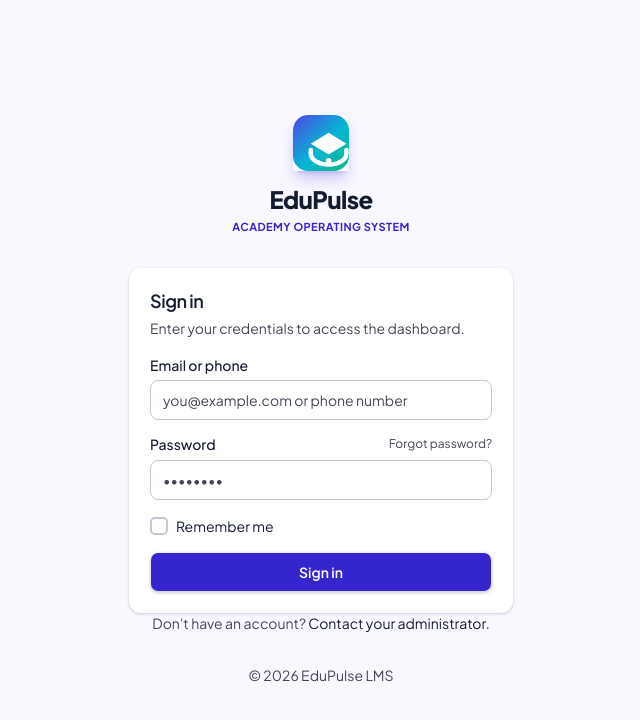
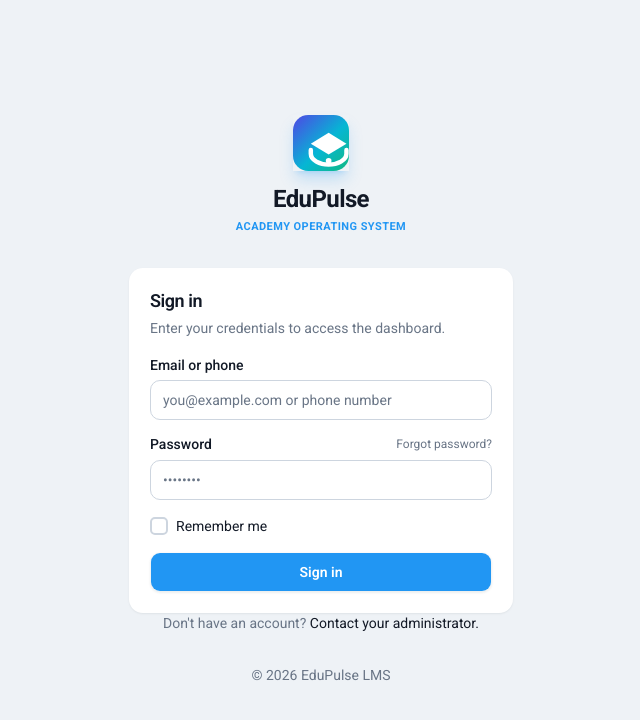
Before and after one commit to sanjayksanthosh/eduflow-lms, a React (Vite) app in the folder frontend/: page /login in a window 1280 px wide. Shown: the top 720 px of the page, without its empty margins (319-959 px from the left). Built offline with nearby package versions, Linux system fonts and the light colour scheme; no server answers.

Commit message:
style: apply Berry admin UI (CodedThemes) design language across all pages - blue/purple palette, Roboto, grey100 gutter, soft-tinted chips

```diff
--- a/frontend/index.html
+++ b/frontend/index.html
@@ -5,7 +5,7 @@
     <link rel="icon" type="image/svg+xml" href="/favicon.svg" />
     <meta name="viewport" content="width=device-width, initial-scale=1.0, viewport-fit=cover" />
     <meta name="description" content="EduPulse LMS - The Academy Operating System" />
-    <meta name="theme-color" content="#4f46e5" />
+    <meta name="theme-color" content="#2196f3" />
     <meta name="apple-mobile-web-app-capable" content="yes" />
     <meta name="apple-mobile-web-app-status-bar-style" content="default" />
     <meta name="apple-mobile-web-app-title" content="EduPulse" />
@@ -13,7 +13,7 @@
     <link rel="preconnect" href="https://fonts.googleapis.com" />
     <link rel="preconnect" href="https://fonts.gstatic.com" crossorigin />
     <link
-      href="https://fonts.googleapis.com/css2?family=Plus+Jakarta+Sans:wght@400;500;600;700;800&display=swap"
+      href="https://fonts.googleapis.com/css2?family=Roboto:wght@400;500;600;700&display=swap"
       rel="stylesheet"
     />
     <title>EduPulse LMS</title>
--- a/frontend/src/components/layout/AppLayout.tsx
+++ b/frontend/src/components/layout/AppLayout.tsx
@@ -39,7 +39,7 @@ export function AppLayout() {
       </Sheet>
 
       <div className="flex min-w-0 flex-1 flex-col lg:pl-64">
-        <header className="sticky top-0 z-20 flex h-14 items-center gap-2 border-b bg-background/95 px-4 pt-safe backdrop-blur lg:pt-0">
+        <header className="sticky top-0 z-20 flex h-14 items-center gap-2 border-b border-border bg-card/95 px-4 pt-safe backdrop-blur lg:pt-0">
           <button
             type="button"
             aria-label="Open menu"
--- a/frontend/src/components/layout/Sidebar.tsx
+++ b/frontend/src/components/layout/Sidebar.tsx
@@ -42,7 +42,7 @@ export function SidebarContent({ entries, onNavigate }: SidebarContentProps) {
               className={({ isActive }) =>
                 cn(
                   "flex items-center gap-2.5 rounded-lg px-2.5 py-2 text-sm font-medium text-muted-foreground transition-colors hover:bg-muted hover:text-foreground",
-                  isActive && "bg-primary/10 font-semibold text-primary hover:bg-primary/10 hover:text-primary"
+                  isActive && "bg-secondary text-secondary-foreground font-semibold hover:bg-secondary hover:text-secondary-foreground"
                 )
               }
             >
--- a/frontend/src/index.css
+++ b/frontend/src/index.css
@@ -3,125 +3,127 @@
 
 @custom-variant dark (&:is(.dark *));
 
-/* ---- Kinetic Learning Architecture (EduPulse) design tokens ----
-   Follows the compiled mockups: violet-tinted Material 3 palette,
-   primary indigo #3525cd, white shadow-sm cards (no 1px borders). */
+/* ---- Berry (CodedThemes) design tokens ----
+   Translated from codedthemes/berry-free-react-admin-template
+   (MIT, commit 86418ae). Blue primary #2196f3, purple secondary
+   #673ab7, Roboto type system, soft grey100 content gutter #eef2f6,
+   white borderless cards, soft-tinted status chips. */
 
 :root {
-  --radius: 0.5rem;
+  --radius: 0.625rem;
 
-  /* Typography - Plus Jakarta Sans everywhere */
-  --font-sans: "Plus Jakarta Sans", ui-sans-serif, system-ui, -apple-system, "Segoe UI", sans-serif;
-  --default-font-family: "Plus Jakarta Sans", ui-sans-serif, system-ui, -apple-system, "Segoe UI", sans-serif;
+  /* Typography - Roboto everywhere */
+  --font-sans: "Roboto", ui-sans-serif, system-ui, -apple-system, "Segoe UI", sans-serif;
+  --default-font-family: "Roboto", ui-sans-serif, system-ui, -apple-system, "Segoe UI", sans-serif;
 
-  /* Elevation - Material 3 levels */
-  --elevation-1: 0 1px 2px 0 rgb(23 20 66 / 0.1), 0 1px 3px 1px rgb(23 20 66 / 0.08);
-  --elevation-2: 0 1px 2px 0 rgb(23 20 66 / 0.16), 0 2px 6px 2px rgb(23 20 66 / 0.1);
-  --elevation-3: 0 4px 8px 3px rgb(23 20 66 / 0.14), 0 8px 20px -6px rgb(23 20 66 / 0.16);
+  /* Elevation - Berry soft shadows on a light gutter */
+  --elevation-1: 0 1px 2px 0 rgb(32 40 45 / 0.04), 0 1px 3px 0 rgb(32 40 45 / 0.04);
+  --elevation-2: 0 2px 14px 0 rgb(32 40 45 / 0.08);
+  --elevation-3: 0 6px 18px 0 rgb(32 40 45 / 0.12), 0 12px 28px -8px rgb(32 40 45 / 0.14);
   --shadow-card: var(--elevation-1);
   --shadow-card-hover: var(--elevation-2);
 
-  /* Surface stack (surface #faf8ff, lowest #ffffff) */
-  --background: #faf8ff;
-  --foreground: #131b2e;
+  /* Surface stack (gutter grey100 #eef2f6, cards white) */
+  --background: #eef2f6;
+  --foreground: #121926;
   --card: #ffffff;
-  --card-foreground: #131b2e;
+  --card-foreground: #121926;
   --popover: #ffffff;
-  --popover-foreground: #131b2e;
+  --popover-foreground: #121926;
 
-  /* Primary indigo per mockups (#3525cd / container #4f46e5) */
-  --primary: #3525cd;
+  /* Primary blue (Berry #2196f3 / light #e3f2fd / dark #1e88e5) */
+  --primary: #2196f3;
   --primary-foreground: #ffffff;
 
-  /* Soft interactive surfaces (surface-container / low) */
-  --secondary: #eaedff;
-  --secondary-foreground: #2a2650;
-  --muted: #f2f3ff;
-  --muted-foreground: #464555;
-  --accent: #eaedff;
-  --accent-foreground: #2a2650;
+  /* Secondary purple (Berry #673ab7 / light #ede7f6 / dark #5e35b1) */
+  --secondary: #ede7f6;
+  --secondary-foreground: #673ab7;
+  --muted: #f8fafc;
+  --muted-foreground: #697586;
+  --accent: #ede7f6;
+  --accent-foreground: #673ab7;
 
-  --destructive: #ba1a1a;
+  --destructive: #f44336;
   --destructive-foreground: #ffffff;
 
-  /* Semantic status accents (design secondary teal / tertiary orange) */
-  --success: #00897a;
+  /* Semantic status accents (Berry success / warning / error) */
+  --success: #00c853;
   --success-foreground: #ffffff;
-  --warning: #b3540a;
-  --warning-foreground: #ffffff;
-  --info: #4e7cf6;
+  --warning: #ffc107;
+  --warning-foreground: #364152;
+  --info: #2196f3;
   --info-foreground: #ffffff;
 
-  --border: #e4e2f2;
-  --input: #c7c4d8;
-  --ring: #3525cd;
+  --border: #e3e8ef;
+  --input: #cdd5df;
+  --ring: #2196f3;
 
-  --chart-1: #3525cd;
-  --chart-2: #00897a;
-  --chart-3: #4e7cf6;
-  --chart-4: #e08700;
-  --chart-5: #5eead4;
+  --chart-1: #2196f3;
+  --chart-2: #00e676;
+  --chart-3: #673ab7;
+  --chart-4: #ffc107;
+  --chart-5: #f44336;
 
   --sidebar: #ffffff;
-  --sidebar-foreground: #131b2e;
-  --sidebar-primary: #3525cd;
+  --sidebar-foreground: #121926;
+  --sidebar-primary: #2196f3;
   --sidebar-primary-foreground: #ffffff;
-  --sidebar-accent: #f2f3ff;
-  --sidebar-accent-foreground: #131b2e;
-  --sidebar-border: #e4e2f2;
-  --sidebar-ring: #3525cd;
+  --sidebar-accent: #ede7f6;
+  --sidebar-accent-foreground: #673ab7;
+  --sidebar-border: #e3e8ef;
+  --sidebar-ring: #2196f3;
 }
 
 .dark {
-  --background: #141428;
-  --foreground: #e6e2ff;
-  --card: #1d1d38;
-  --card-foreground: #e6e2ff;
-  --popover: #1d1d38;
-  --popover-foreground: #e6e2ff;
+  --background: #1a223f;
+  --foreground: #bdc8f0;
+  --card: #111936;
+  --card-foreground: #d7dcec;
+  --popover: #111936;
+  --popover-foreground: #d7dcec;
 
-  --primary: #bfb8ff;
-  --primary-foreground: #1610a8;
+  --primary: #90caf9;
+  --primary-foreground: #121926;
 
-  --secondary: #373465;
-  --secondary-foreground: #e6e2ff;
-  --muted: #262650;
-  --muted-foreground: #b9b3e6;
-  --accent: #373465;
-  --accent-foreground: #e6e2ff;
+  --secondary: #29314f;
+  --secondary-foreground: #d7dcec;
+  --muted: #212946;
+  --muted-foreground: #8492c4;
+  --accent: #29314f;
+  --accent-foreground: #d7dcec;
 
-  --destructive: #ffb4ab;
-  --destructive-foreground: #690005;
+  --destructive: #ef5350;
+  --destructive-foreground: #ffffff;
 
-  --success: #7cd7c5;
-  --success-foreground: #00382f;
-  --warning: #ffb779;
-  --warning-foreground: #4c2603;
-  --info: #a8b8ff;
-  --info-foreground: #13215c;
+  --success: #69f0ae;
+  --success-foreground: #003328;
+  --warning: #ffd54f;
+  --warning-foreground: #1a1a0a;
+  --info: #90caf9;
+  --info-foreground: #0b1c33;
 
-  --border: rgb(255 255 255 / 10%);
-  --input: rgb(255 255 255 / 16%);
-  --ring: #bfb8ff;
+  --border: rgb(255 255 255 / 12%);
+  --input: rgb(255 255 255 / 18%);
+  --ring: #90caf9;
 
-  --chart-1: #bfb8ff;
-  --chart-2: #7cd7c5;
-  --chart-3: #a8b8ff;
-  --chart-4: #ffb779;
-  --chart-5: #86e2f0;
+  --chart-1: #90caf9;
+  --chart-2: #69f0ae;
+  --chart-3: #b39ddb;
+  --chart-4: #ffd54f;
+  --chart-5: #ef9a9a;
 
-  --sidebar: #181832;
-  --sidebar-foreground: #e6e2ff;
-  --sidebar-primary: #bfb8ff;
-  --sidebar-primary-foreground: #1610a8;
-  --sidebar-accent: #262650;
-  --sidebar-accent-foreground: #e6e2ff;
-  --sidebar-border: rgb(255 255 255 / 10%);
-  --sidebar-ring: #bfb8ff;
+  --sidebar: #111936;
+  --sidebar-foreground: #bdc8f0;
+  --sidebar-primary: #90caf9;
+  --sidebar-primary-foreground: #121926;
+  --sidebar-accent: #29314f;
+  --sidebar-accent-foreground: #d7dcec;
+  --sidebar-border: rgb(255 255 255 / 12%);
+  --sidebar-ring: #90caf9;
 }
 
 @theme inline {
-  --font-sans: "Plus Jakarta Sans", ui-sans-serif, system-ui, -apple-system, "Segoe UI", sans-serif;
+  --font-sans: "Roboto", ui-sans-serif, system-ui, -apple-system, "Segoe UI", sans-serif;
 
   --color-background: var(--background);
   --color-foreground: var(--foreground);
@@ -194,12 +196,6 @@
   select {
     font-size: 16px;
   }
-
-  h1,
-  h2,
-  h3 {
-    letter-spacing: -0.02em;
-  }
 }
 
 @layer utilities {
@@ -260,9 +256,8 @@
   }
   .stat-value {
     font-size: 1.875rem;
-    font-weight: 800;
-    line-height: 1.1;
-    letter-spacing: -0.025em;
+    font-weight: 700;
+    line-height: 1.2;
     font-variant-numeric: tabular-nums;
   }
   .card-lift {
```
Also changed, not shown: frontend/src/components/shared/StatusBadge.tsx (+36 -36 lines).
